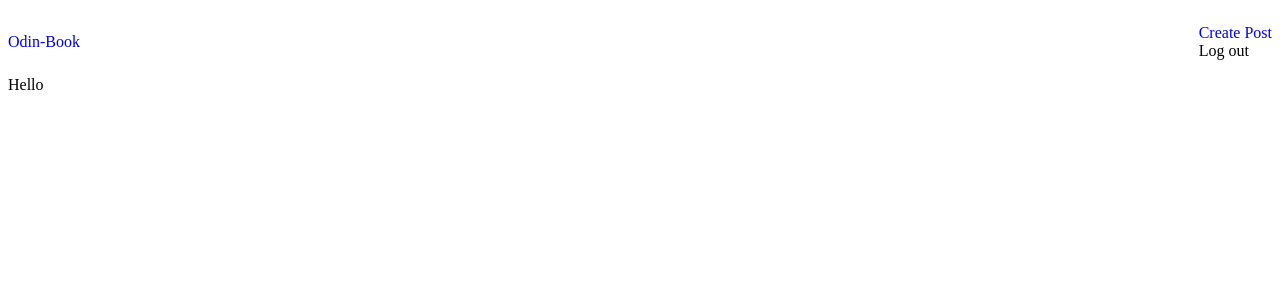
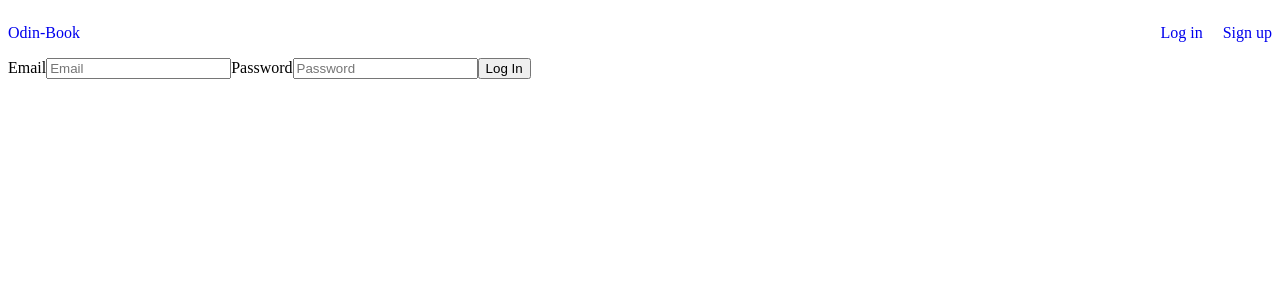
Before and after one commit to GGFioggos/odin-book-frontend, a React (Create React App) app: page /log-in in a window 1280 px wide. Before the commit this address led to /. Shown: the top 300 px of the page. Built offline with nearby package versions, Linux system fonts and the light colour scheme; no server answers.

Commit message:
initialize with null

```diff
--- a/src/UserContext.js
+++ b/src/UserContext.js
@@ -3,7 +3,7 @@ import { createContext, useState } from 'react';
 export const UserContext = createContext({});
 
 export function UserContextProvider({ children }) {
-    const [userInfo, setUserInfo] = useState({});
+    const [userInfo, setUserInfo] = useState(null);
     return (
         <UserContext.Provider value={{ userInfo, setUserInfo }}>
             {children}
```
